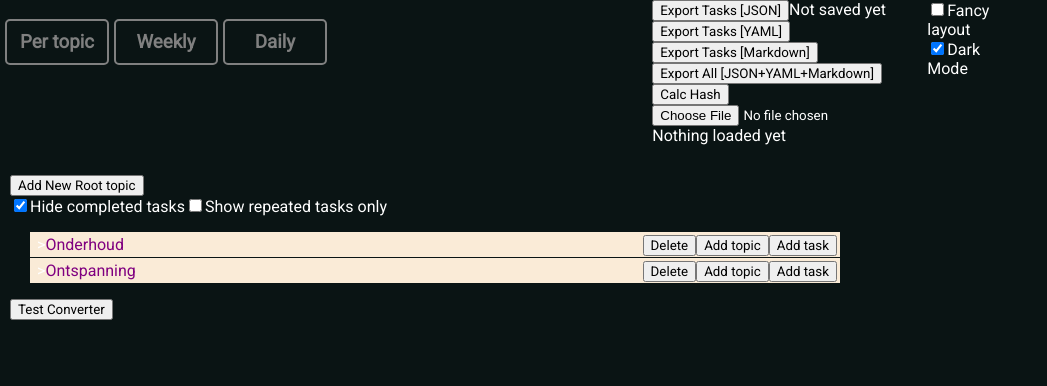
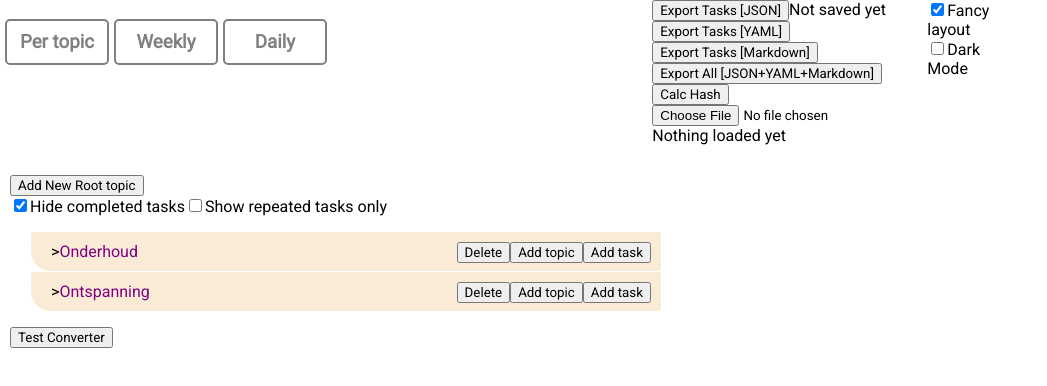
Before and after one commit to ElmoreV/TaskPlanner_javareact, a React (Create React App) app: page / in a window 1280 px wide. Shown: the top 386 px of the page, without its empty margins (0-1047 px from the left). Built offline with nearby package versions, Linux system fonts and the light colour scheme.

Commit message:
Updated default view state

```diff
--- a/src/App.js
+++ b/src/App.js
@@ -4,6 +4,14 @@ import PlannedList from './PlannedList'
 import { useState } from 'react'
 import ImportExport from './ImportExport';
 import Theme from "./Theme";
+
+// class TopicViewIndex {
+//   constructor(index, topicId, taskId) {
+//     this.index = index
+//     this.topicId = topicId
+//     this.taskId = taskId
+//   }
+// }
 
 
 function App() {
@@ -55,19 +63,23 @@ function App() {
     { name: "Backup opruimen", id: 5, topics: [1], completed: false, thisWeek: false, repeated: true, scheduled: false, weekOrderIndex: 0 },
   ])
 
-
-  //v0
-  // const [tasks, setTasks] = useState([
-  //   { taskName: "Fiets repareren", key: 0, topics: ["Repareren"], completed: true, thisWeek: false },
-  //   { taskName: "Outer Wilds", key: 1, topics: ["Gamen", "Onderhoud"], completed: false, thisWeek: false },
-  //   { taskName: "Badkamer", key: 2, topics: ["Onderhoud"], completed: true, thisWeek: false },
-  //   { taskName: "Backup opruimen", key: 5, topics: ["Onderhoud"], completed: false, thisWeek: false },
+  // Note: this wouldn't work if we could duplicate topics as well
+  // and if we had subtasks, because the supertasks could be
+  // duplicated as well...... Let's do this for now.
+  // Anyway, these are all global indices.
+  // const [topicViewIndices, setTopicViewIndices] = useState([
+  //   new TopicViewIndex(1, 12, 0),
+  //   new TopicViewIndex(2, 21, 1),
+  //   new TopicViewIndex(3, 1, 2),
+  //   new TopicViewIndex(4, 1, 5),
+  //   new TopicViewIndex(5, 1, 1),
+  //   new TopicViewIndex(6, 12, null) // A topic view index
   // ])
 
 
   const [view, setView] = useState(VIEW_ALL_TASKS)
-  const [fancy, setFancy] = useState(false)
-  const [darkMode, setDarkMode] = useState(true)
+  const [fancy, setFancy] = useState(true)
+  const [darkMode, setDarkMode] = useState(false)
 
   const onMakeFancyChange = () => {
     setFancy(!fancy)
@@ -110,7 +122,7 @@ function App() {
               onChange={onMakeFancyChange}
               className="form-check-input"
               defaultChecked={fancy}
-        />Fancy layout</label><br/>
+            />Fancy layout</label><br />
             <label><input
               type="checkbox"
               name='DarkMode'
```
Also changed, not shown: src/Converter.js (line endings or trailing spaces). Lines whose indentation alone changed are shown as unchanged.
